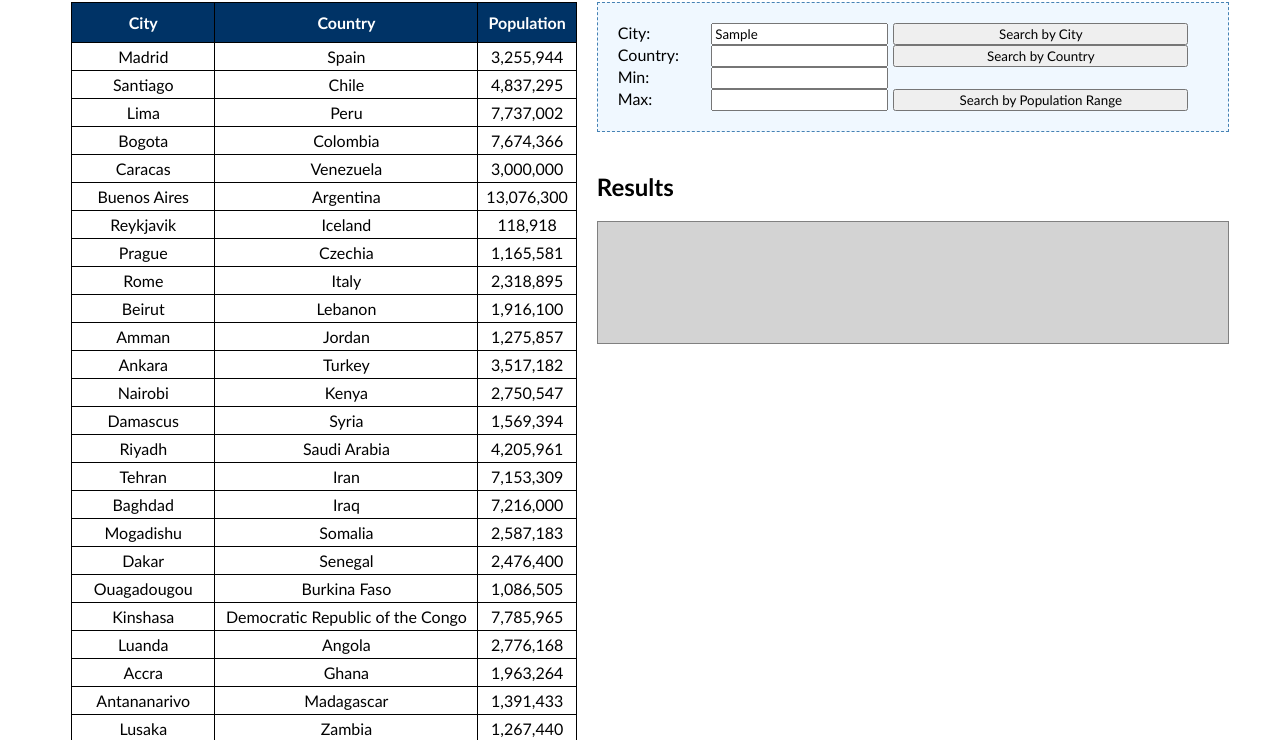
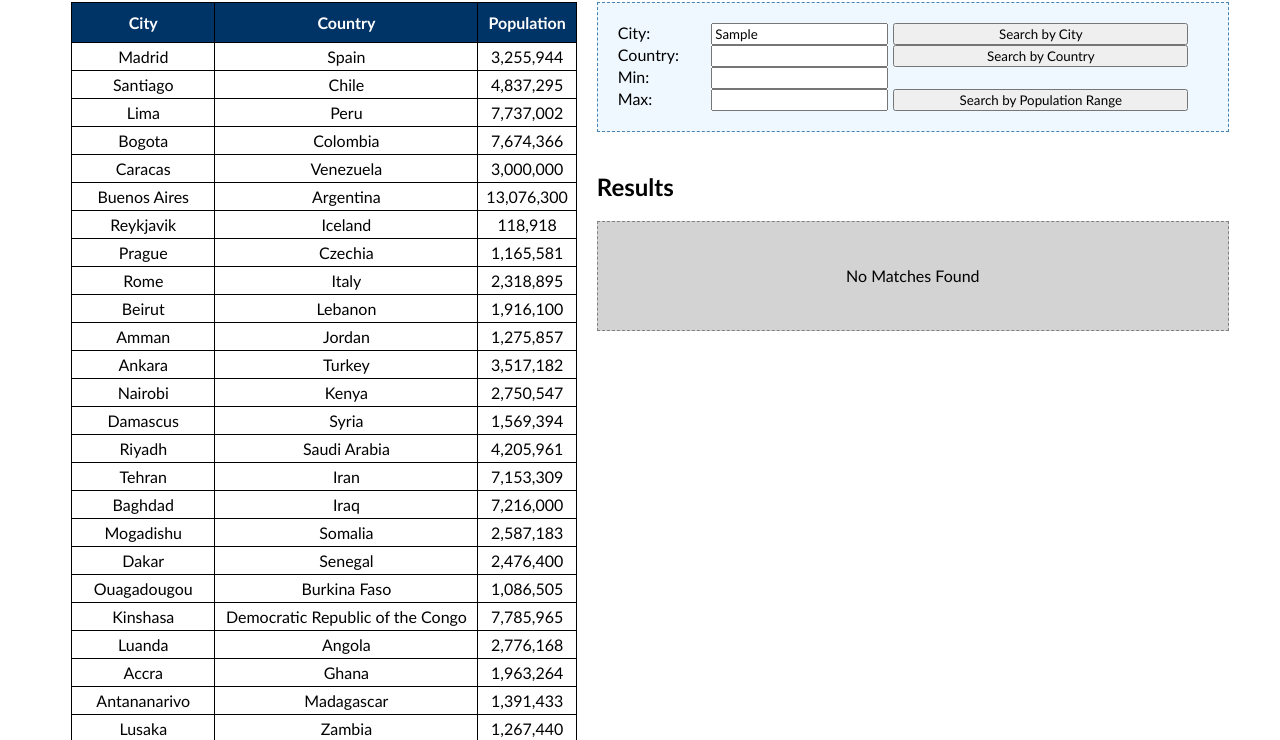
Before and after one commit to Joshieingold/JsTableQueries, a plain HTML site: page index.html in a window 1280 px wide. Both pictures are taken after typing "Sample" into the empty fields and a click on the button "Search by City". Shown: the part 55-795 px from the top of the page. Drawn offline with Linux system fonts and the light colour scheme.

Commit message:
Added last minute updates

```diff
--- a/assignmentOne.js
+++ b/assignmentOne.js
@@ -43,12 +43,17 @@ function HandlePopulationClick() {
 // Generates Results section based on global variable
 function CreateResults() {
   let target = document.querySelector("#results");
-  let html = `<ul class="result-list">`; // for some extra css-ing
-  for (let i = 0; i < results.length; i++) {
-    html += `<li>${results[i]}</li>`;
+  console.log(results.length);
+  if (results.length == 0) {
+    target.innerHTML = "No Matches Found";
+  } else {
+    let html = `<ul class="result-list">`; // for some extra css-ing
+    for (let i = 0; i < results.length; i++) {
+      html += `<li>${results[i]}</li>`;
+    }
+    html += "</ul>";
+    target.innerHTML = html;
   }
-  html += "</ul>";
-  target.innerHTML = html;
 }
 
 // Generates the main table on load of the page
@@ -117,7 +122,6 @@ function ClearInputsExcept(safeInputArray) {
     // Likely a dirty way to do this
     if (!safeInputArray.includes(currentInput.id)) {
       currentInput.value = "";
-      EasyLog();
     }
   }
 }
--- a/styles.css
+++ b/styles.css
@@ -63,7 +63,7 @@ body {
   display: flex;
   height: 100%;
   width: 100%;
-  border: 1px solid gray;
+  border: 1px dashed gray;
   min-height: 100%;
   background-color: lightgray;
 }
```
